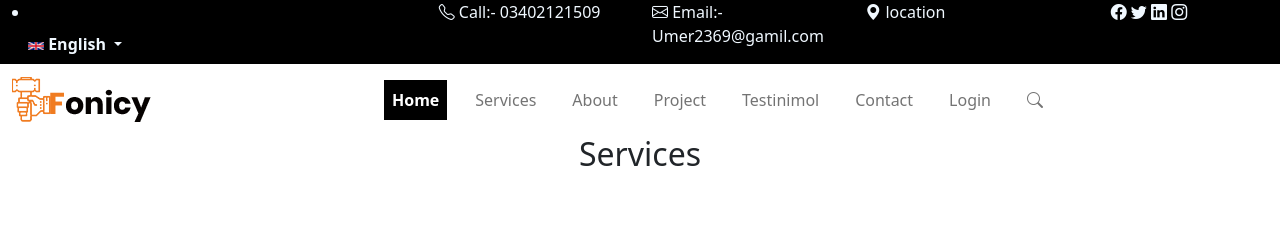
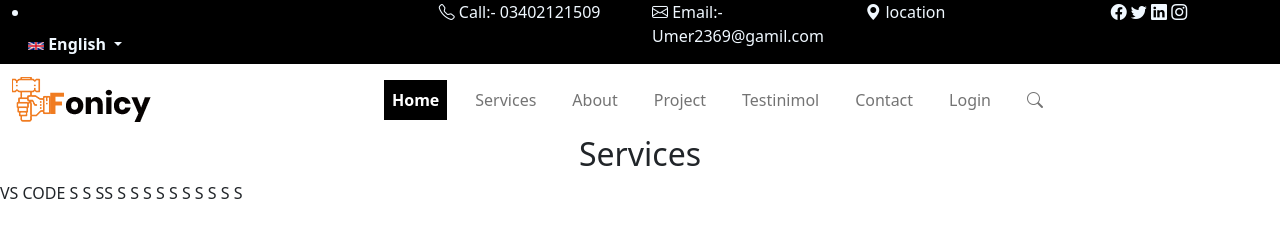
Before and after one commit to umar21212/pages, a plain HTML site: page pages/about.html in a window 1280 px wide. Drawn offline with nearby package versions, Linux system fonts and the light colour scheme; no server answers.

Commit message:
Update about.html

```diff
--- a/pages/about.html
+++ b/pages/about.html
@@ -152,7 +152,7 @@
 
 </script>
 
-
+VS CODE     S S SS S S S  S S S S S S S
 
 
 </body>
```
